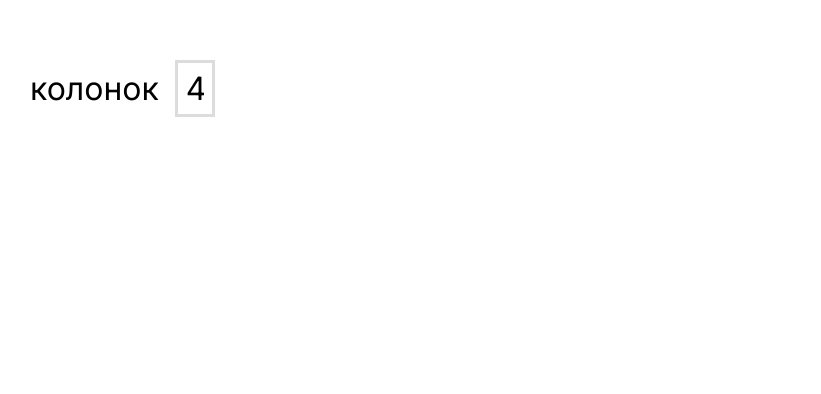
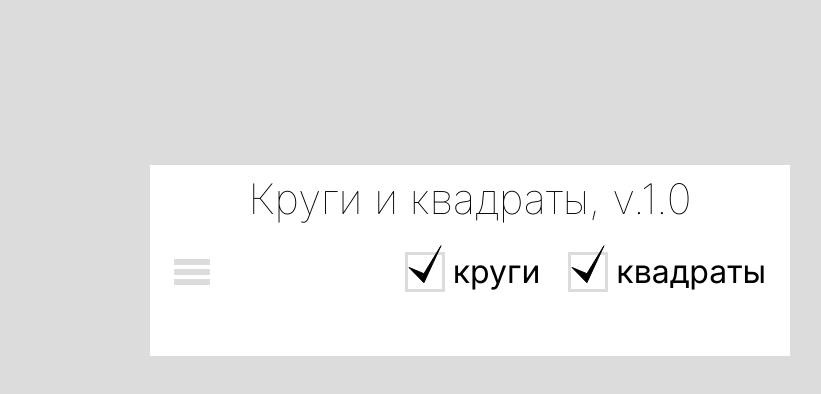
Before and after one commit to DmitryMuzalev/circles-and-squares, a React (Create React App) app: page / in a window 1280 px wide. Shown: the part 140-534 px from the top of the page, without its empty margins (170-991 px from the left). Built offline with nearby package versions, Linux system fonts and the light colour scheme.

Commit message:
Implementation of Burger and Header components

```diff
--- a/src/App.js
+++ b/src/App.js
@@ -1,9 +1,9 @@
-import { ColumnCount } from "./components/ColumnCount/ColumnCount";
+import { Header } from "./components/Header/Header";
 
 function App() {
   return (
-    <div>
-      <ColumnCount />
+    <div className="app">
+      <Header />
     </div>
   );
 }
--- /dev/null
+++ b/src/components/Burger/Burger.jsx
@@ -0,0 +1,12 @@
+import classes from "./Burger.module.scss";
+
+function Burger() {
+  return (
+    <div className={classes.burger}>
+      <span></span>
+      <span></span>
+      <span></span>
+    </div>
+  );
+}
+export { Burger };
--- /dev/null
+++ b/src/components/Burger/Burger.module.scss
@@ -0,0 +1,13 @@
+.burger {
+  cursor: pointer;
+  display: flex;
+  flex-direction: column;
+  row-gap: 0.25rem;
+  width: 2.25rem;
+  span {
+    display: inline-block;
+    width: 100%;
+    height: 0.375rem;
+    background-color: var(--grey-light);
+  }
+}
--- /dev/null
+++ b/src/components/Header/Header.jsx
@@ -0,0 +1,19 @@
+import classes from "./Header.module.scss";
+import { Burger } from "../Burger/Burger";
+import { Checkbox } from "../Checkbox/Checkbox";
+
+function Header() {
+  return (
+    <header className={classes.header}>
+      <h2>Круги и квадраты, v.1.0</h2>
+      <div className={classes.header__toolbar}>
+        <Burger />
+        <div className={classes.filter}>
+          <Checkbox>круги</Checkbox>
+          <Checkbox>квадраты</Checkbox>
+        </div>
+      </div>
+    </header>
+  );
+}
+export { Header };
--- /dev/null
+++ b/src/components/Header/Header.module.scss
@@ -0,0 +1,20 @@
+.header {
+  text-align: center;
+  h2 {
+    font-size: 2.625rem;
+    font-family: var(--f-family);
+    font-weight: var(--fw-thin);
+    margin-bottom: 1.75rem;
+  }
+  .header__toolbar {
+    display: flex;
+    align-items: center;
+    justify-content: space-between;
+  }
+}
+
+.filter {
+  display: flex;
+  align-items: center;
+  column-gap: 1.75rem;
+}
--- a/src/index.scss
+++ b/src/index.scss
@@ -23,10 +23,23 @@
 
   /* Font */
   --f-family: "Inter", sans-serif;
+  --fw-thin: 100;
+  --fw-regular: 400;
 }
 
 body {
+  min-height: 100vh;
+  display: flex;
+  justify-content: center;
+  align-items: center;
   font-family: var(--f-family);
+  font-weight: var(--fw-regular);
   font-size: 16px;
-  padding: 200px; //!Временно
+  background-color: var(--grey-light);
 }
+
+.app {
+  width: 640px;
+  background-color: var(--white);
+  padding: 0.5rem 1.5rem 4rem;
+}
```
